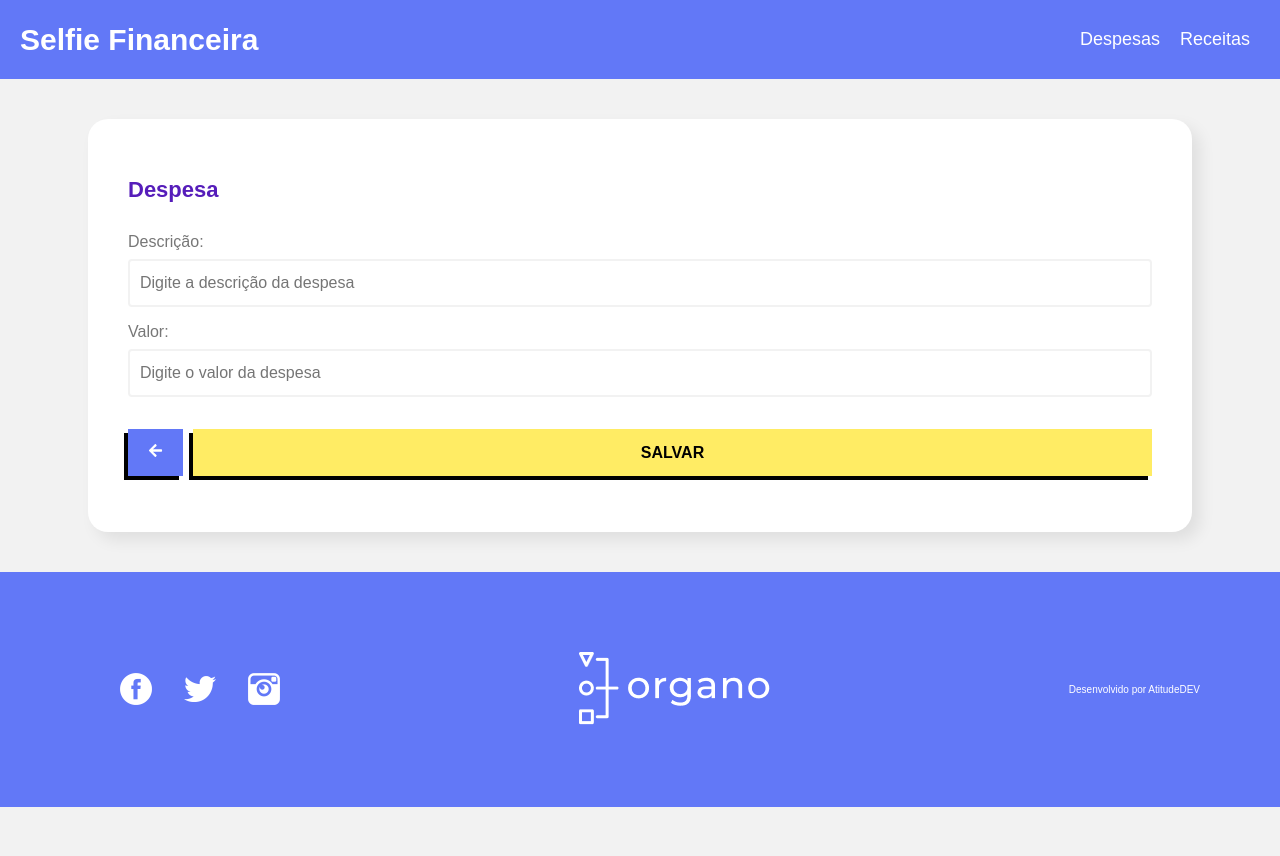
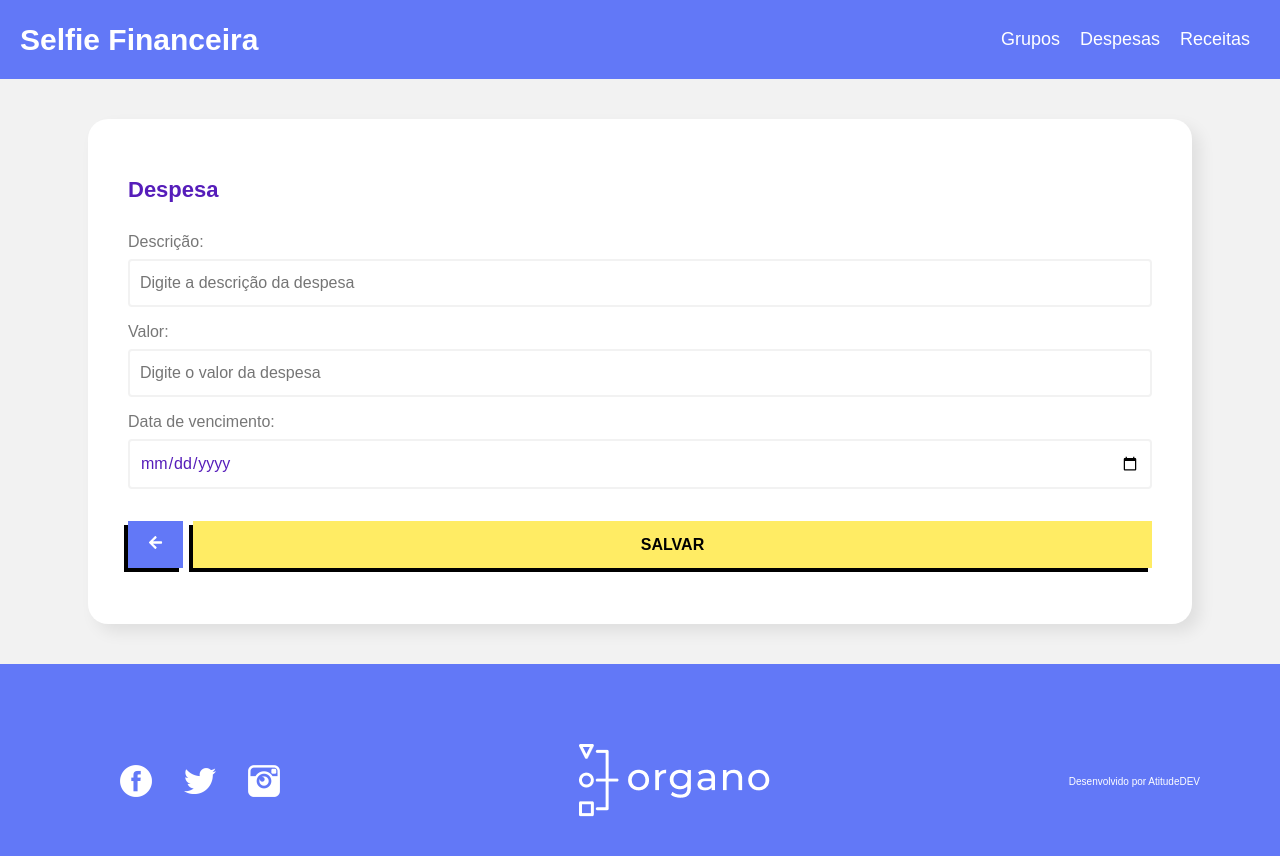
Before and after one commit to oedipooliveira/selfie-financeira, a React (Create React App) app: page /despesa/form/1 in a window 1280 px wide. Shown: the top 856 px of the page. Before the commit the page ends 807 px from the top, so only its background shows below. Built offline with nearby package versions, Linux system fonts and the light colour scheme; no server answers.

Commit message:
Listagem de grupos

```diff
--- a/src/App.js
+++ b/src/App.js
@@ -1,5 +1,6 @@
 import { BrowserRouter, Routes, Route } from "react-router-dom";
 import Header from './componentes/Header/Header';
+import TabelaGrupo from './componentes/TabelaGrupo/TabelaGrupo';
 import TabelaDespesa from './componentes/TabelaDespesa/TabelaDespesa';
 import FormularioDespesa from './componentes/FormularioDespesa/FormularioDespesa';
 import Rodape from './componentes/Rodape/Rodape';
@@ -12,6 +13,7 @@ function App() {
 
             <Routes>
                 <Route path="/" element={<div>Página inicial</div>} />
+                <Route path="/grupo" element={<TabelaGrupo/>} />
                 <Route path="/despesa" element={<TabelaDespesa/>} />
                 <Route path="/despesa/form/:id?" element={<FormularioDespesa/>} />
                 <Route path="/receita" element={<TabelaDespesa/>} />
--- /dev/null
+++ b/src/componentes/CampoData/CampoData.css
@@ -0,0 +1,25 @@
+.campo-data {
+    margin: 16px 0;
+}
+
+.campo-data label {
+    display: block;
+    margin-bottom: 8px;
+}
+
+.campo-data input {
+    background: 0 0;
+    border: 2px solid #f2f2f2;
+    border-radius: 4px !important;
+    box-sizing: border-box;
+    color: #561dba;
+    font-family: Poppins,sans-serif;
+    font-size: 1.6em;
+    outline: 0;
+    padding: 13px 10px;
+    width: 100%;
+}
+
+.campo-data input:focus {
+    border-color: #561dba;
+}
--- /dev/null
+++ b/src/componentes/CampoData/CampoData.js
@@ -0,0 +1,16 @@
+import './CampoData.css';
+
+const CampoData = (props) => {
+    const aoDigitado = (event) => {
+        props.aoAlterado(event.target.value);
+    }
+
+    return (
+        <div className="campo-data">
+            <label htmlFor={`id${props.label}`}>{props.label}:</label>
+            <input type="date" id={`id${props.label}`} value={props.valor.slice(0, 10)} onChange={aoDigitado} required={props.obrigatorio} />
+        </div>
+    );
+}
+
+export default CampoData;
--- a/src/componentes/FormularioDespesa/FormularioDespesa.js
+++ b/src/componentes/FormularioDespesa/FormularioDespesa.js
@@ -4,6 +4,7 @@ import { useNavigate, useParams } from 'react-router-dom';
 import { FaArrowLeft } from 'react-icons/fa';
 import Formulario from '../Formulario/Formulario';
 import CampoTexto from '../CampoTexto/CampoTexto';
+import CampoData from '../CampoData/CampoData';
 import Botao from '../Botao/Botao';
 
 const FormularioDespesa = (props) => {
@@ -13,6 +14,7 @@ const FormularioDespesa = (props) => {
 
     const [descricao, setDescricao] = useState('');
     const [valor, setValor] = useState('');
+    const [vencimento, setVencimento] = useState('');
 
     useEffect(() => {
         async function buscarDespesa() {
@@ -20,6 +22,7 @@ const FormularioDespesa = (props) => {
             const despesaJson = await response.json();
             setDescricao(despesaJson.descricao);
             setValor(despesaJson.valor);
+            setVencimento(despesaJson.vencimento);
         }
 
         if (id) {
@@ -36,7 +39,8 @@ const FormularioDespesa = (props) => {
             body: JSON.stringify(
                 {
                     descricao,
-                    valor
+                    valor,
+                    vencimento
                 }
             )
         };
@@ -49,6 +53,7 @@ const FormularioDespesa = (props) => {
 
         setDescricao('');
         setValor('');
+        setVencimento('');
     }
 
     const aoCancelar = () => {
@@ -70,6 +75,11 @@ const FormularioDespesa = (props) => {
                 label="Valor"
                 placeholder="Digite o valor da despesa"
             />
+            <CampoData
+                valor={vencimento}
+                aoAlterado={valor => setVencimento(valor)}
+                label="Data de vencimento"
+            />
             <div className="flexbox">
                 <Botao aoClicar={aoCancelar} type="button" cor="blue">
                     <FaArrowLeft size={15} />
--- a/src/componentes/Header/Header.js
+++ b/src/componentes/Header/Header.js
@@ -6,6 +6,9 @@ function Header() {
         <header className="header">
             <h1>Selfie Financeira</h1>
             <nav className="nav">
+                <Link className="link" to="/grupo">
+                    Grupos
+                </Link>
                 <Link className="link" to="/despesa">
                     Despesas
                 </Link>
--- a/src/componentes/TabelaDespesa/TabelaDespesa.js
+++ b/src/componentes/TabelaDespesa/TabelaDespesa.js
@@ -3,6 +3,7 @@ import { useState, useEffect } from 'react';
 import { useNavigate } from 'react-router-dom';
 import Tabela from '../Tabela/Tabela';
 import FormataValorReal from '../../util/FormataValorReal';
+import FormataData from '../../util/FormataData';
 
 function TabelaDespesa() {
 
@@ -12,6 +13,7 @@ function TabelaDespesa() {
     const colunas = [
         { titulo: 'Descrição' },
         { titulo: 'Valor' },
+        { titulo: 'Vencimento' },
         { titulo: 'Ações' }
     ];
 
@@ -49,6 +51,7 @@ function TabelaDespesa() {
                 <tr key={despesa._id}>
                     <td>{despesa.descricao}</td>
                     <td className='text-right'>{FormataValorReal(despesa.valor)}</td>
+                    <td className='text-center'>{FormataData(despesa.vencimento)}</td>
                     <td className='text-center'>
                         <AiFillCloseCircle className='buttonIcon' size={20} onClick={() => aoDeletar(despesa._id)} />
                         <AiFillEdit className='buttonIcon' size={20} onClick={() => aoEditar(despesa._id)} />
--- /dev/null
+++ b/src/componentes/TabelaGrupo/TabelaGrupo.js
@@ -0,0 +1,60 @@
+import { AiFillCloseCircle, AiFillEdit } from 'react-icons/ai';
+import { useState, useEffect } from 'react';
+import { useNavigate } from 'react-router-dom';
+import Tabela from '../Tabela/Tabela';
+
+function TabelaGrupo() {
+
+    const navigate = useNavigate();
+    const [grupos, setGrupos] = useState([]);
+
+    const colunas = [
+        { titulo: 'Nome' },
+        { titulo: 'Ações' }
+    ];
+
+    useEffect(() => {
+        async function fetchGrupos() {
+            const response = await fetch('http://localhost:8080/grupos');
+            const gruposJson = await response.json();
+            setGrupos(gruposJson);
+        }
+        fetchGrupos();
+    }, []);
+
+    const aoDeletar = (id) => {
+        fetch(`http://localhost:8080/grupos/${id}`, {
+            method: 'DELETE',
+        })
+        .then(response => response.json())
+        .then(data => {
+            setGrupos(grupos.filter(grupo => grupo._id !== id))
+        })
+        .catch(error => console.error(error))
+    }
+
+    const aoEditar = (id) => {
+        navigate(`/grupo/form/${id}`);
+    }
+
+    const aoClicarEmNovo = () => {
+        navigate('/grupo/form');
+    }
+
+    return (
+        <Tabela colunas={colunas} titulo="Grupos" aoClicarEmNovo={aoClicarEmNovo}>
+            {grupos.map(grupo => (
+                <tr key={grupo._id}>
+                    <td>{grupo.nome}</td>
+                    <td className='text-center'>
+                        <AiFillCloseCircle className='buttonIcon' size={20} onClick={() => aoDeletar(grupo._id)} />
+                        <AiFillEdit className='buttonIcon' size={20} onClick={() => aoEditar(grupo._id)} />
+                    </td>
+                </tr>
+            ))}
+        </Tabela>
+    );
+
+}
+
+export default TabelaGrupo;
--- /dev/null
+++ b/src/util/FormataData.js
@@ -0,0 +1,10 @@
+function FormataData(valor) {
+    let data = new Date(valor); // converter para objeto Date
+    let dia = data.getUTCDate().toString().padStart(2, '0'); // extrair o dia
+    let mes = (data.getUTCMonth() + 1).toString().padStart(2, '0'); // extrair o mês
+    let ano = data.getUTCFullYear(); // extrair o ano
+    let dataFormatada = `${dia}/${mes}/${ano}`; // formatar a data
+    return dataFormatada;
+}
+
+export default FormataData;
```
Also changed, not shown: src/componentes/FormularioGrupo/FormularioGrupo.js (added, +34 -0 lines), src/componentes/FormularioGrupoConta/FormularioGrupoConta.js (deleted, +0 -50 lines), src/componentes/FormularioGrupo/FormularioGrupo.css (added), src/componentes/TabelaGrupo/TabelaGrupo.css (added), 1 other file (tests, documents, lock files or other folders).
